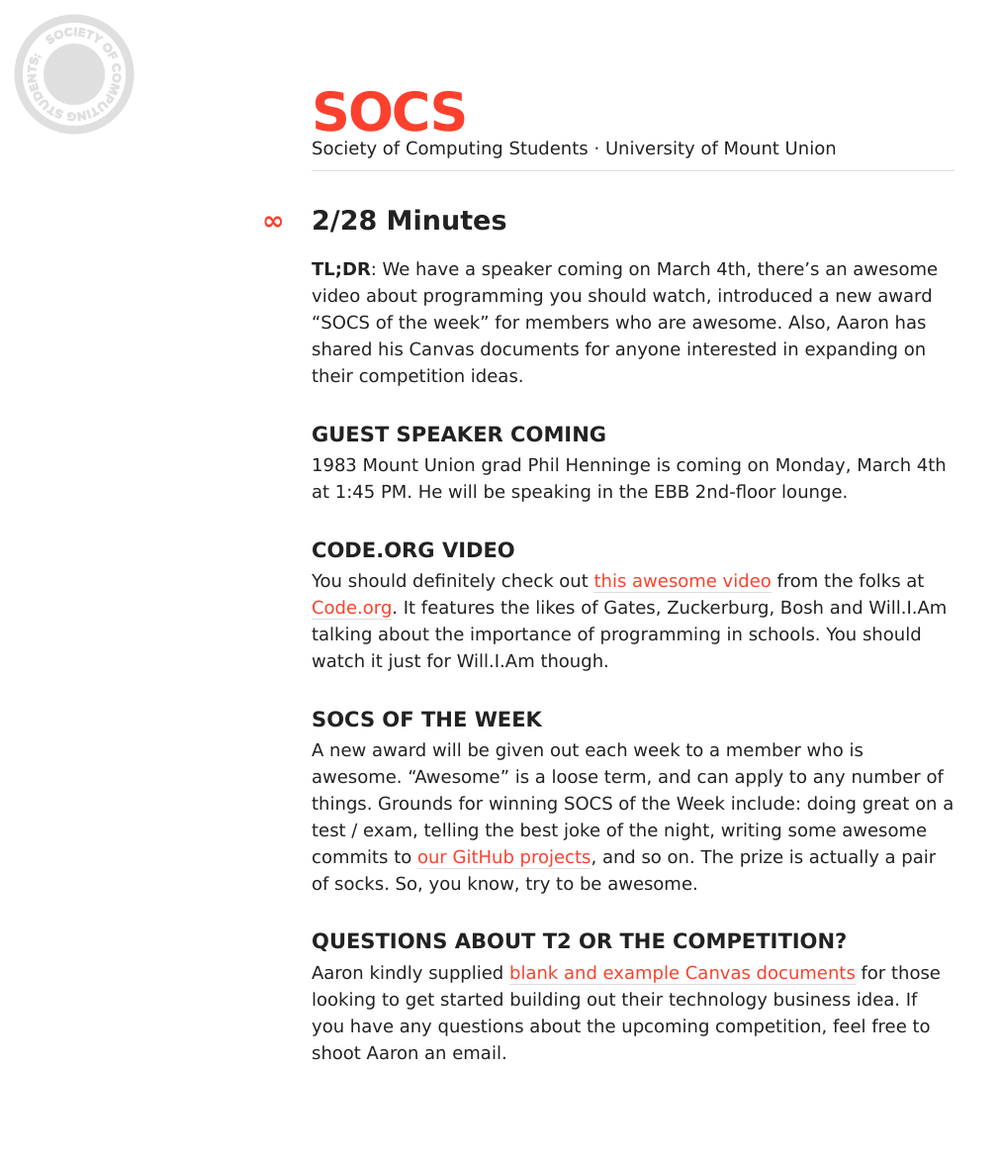
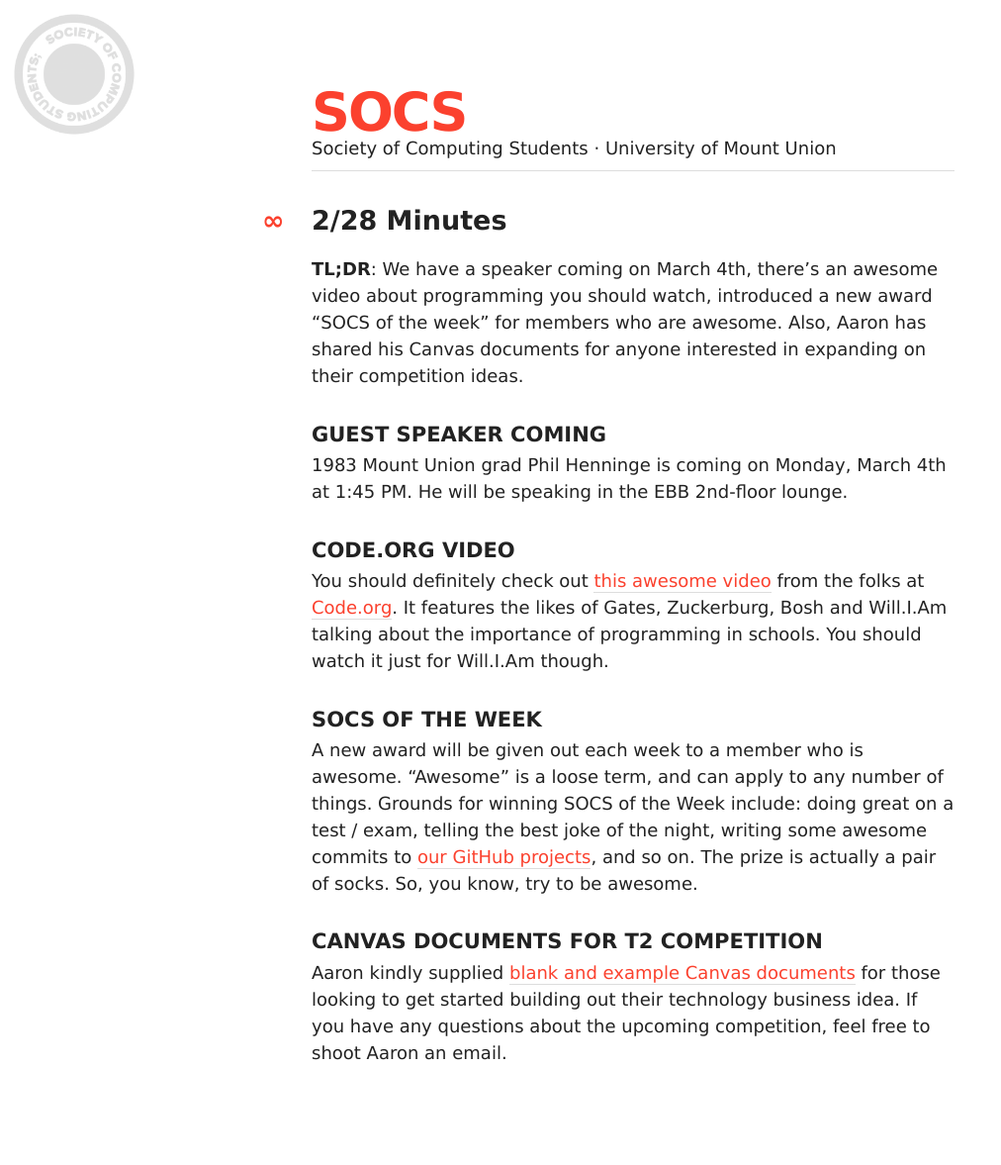
Before and after one commit to mountunionsocs/mountunion.github.com, a Jekyll site: the page built from _posts/2013-02-28-20120228-minutes.md, in a window 1280 px wide. Shown: the whole page at 99% size, without its empty margins (0-1012 px from the left). Built offline with Jekyll 4.4.1, drawn with Linux system fonts in a browser that asks for light colours; Markdown is read by kramdown in place of the engine named in the settings.

Commit message:
updated title to reflect actual content

```diff
--- a/_posts/2013-02-28-20120228-minutes.md
+++ b/_posts/2013-02-28-20120228-minutes.md
@@ -16,6 +16,6 @@ You should definitely check out [this awesome video](http://www.youtube.com/watc
 
 A new award will be given out each week to a member who is awesome. "Awesome" is a loose term, and can apply to any number of things. Grounds for winning SOCS of the Week include: doing great on a test / exam, telling the best joke of the night, writing some awesome commits to [our GitHub projects](http://github.com/mu-socs/), and so on. The prize is actually a pair of socks. So, you know, try to be awesome.
 
-### Questions about T2 or the competition?
+### Canvas documents for T2 competition
 
 Aaron kindly supplied [blank and example Canvas documents](http://cl.ly/NHB1) for those looking to get started building out their technology business idea. If you have any questions about the upcoming competition, feel free to shoot Aaron an email.
```
